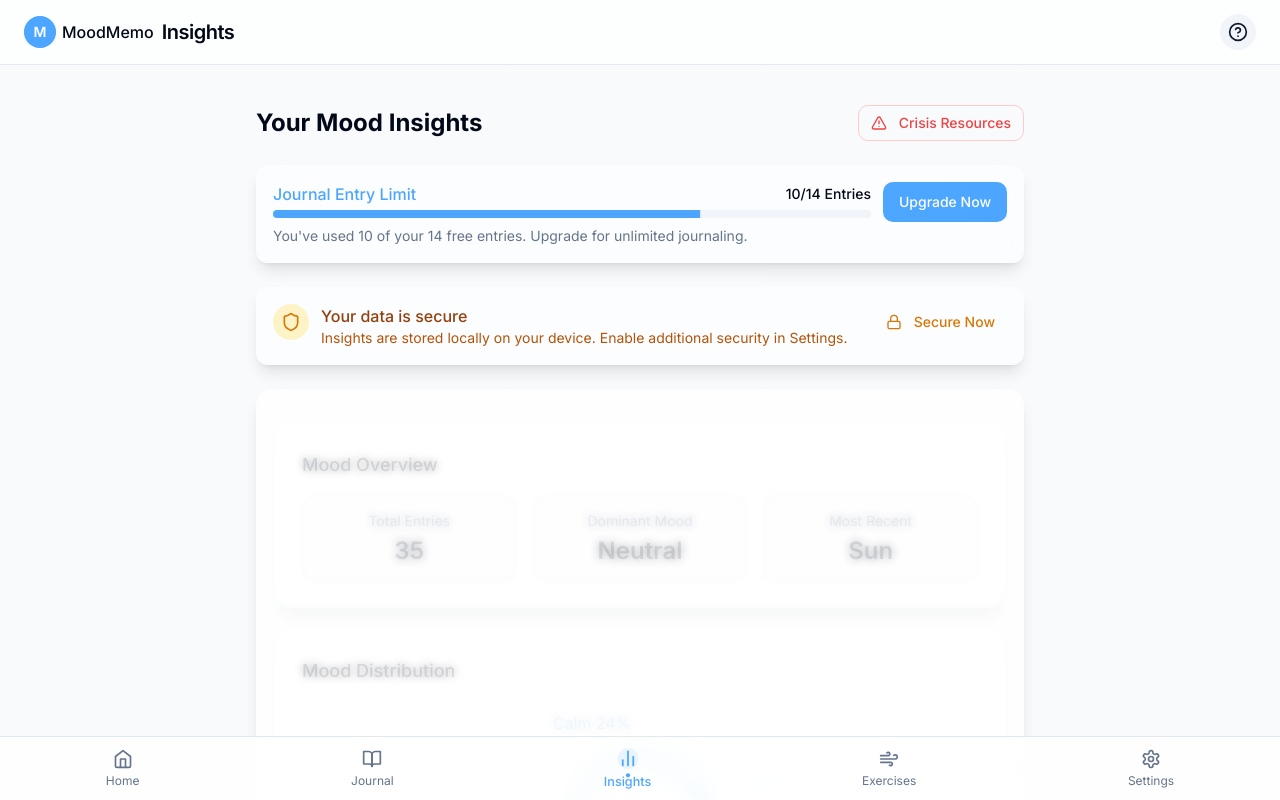
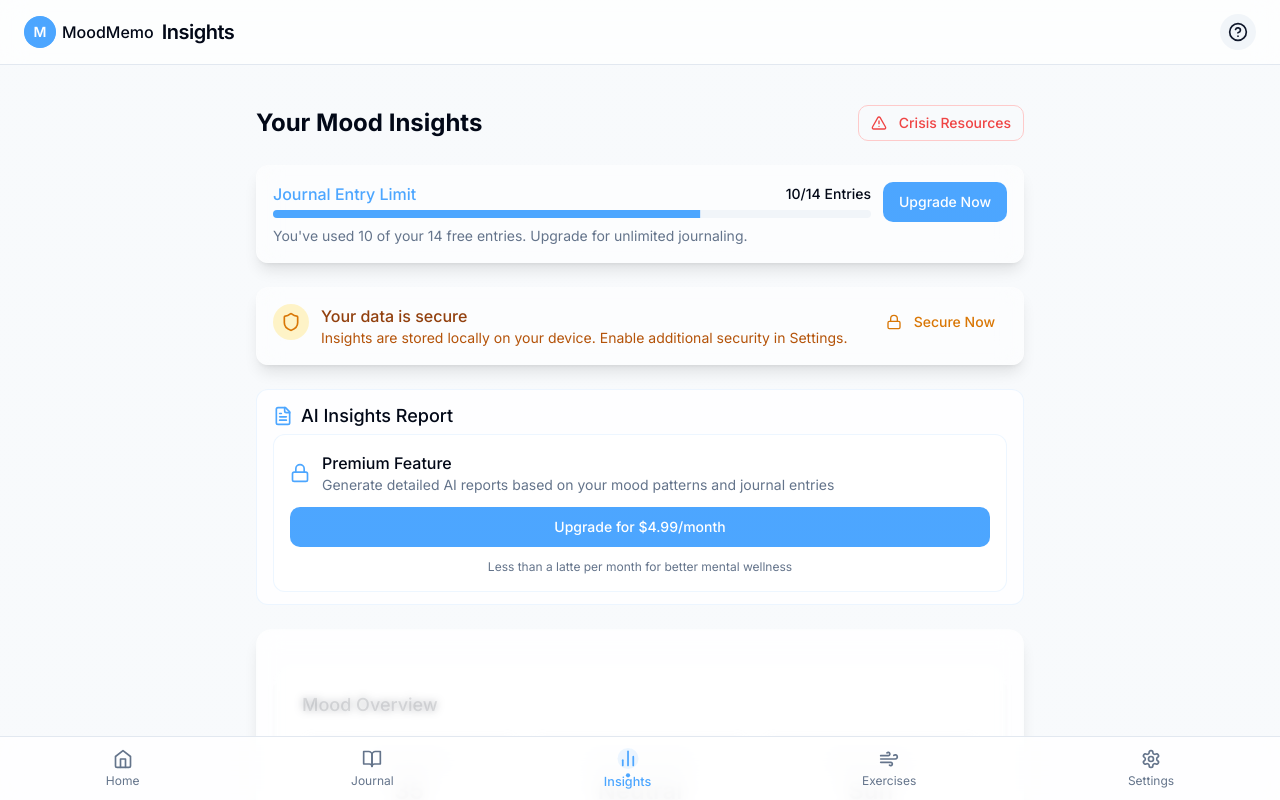
Before and after one commit to i3r4d/MoodMemo, a React (Vite) app: page /dashboard in a window 1280 px wide. Shown: the top 800 px of the page. Built offline with nearby package versions, Linux system fonts and the light colour scheme.

Commit message:
Add AI report generation feature
Implement AI report generation on Insights and Settings pages with timeframe selection.

```diff
--- /dev/null
+++ b/src/components/ReportGenerator.tsx
@@ -0,0 +1,136 @@
+
+import React, { useState } from 'react';
+import { useToast } from '@/hooks/use-toast';
+import { Button } from '@/components/ui/button';
+import { Label } from '@/components/ui/label';
+import {
+  Select,
+  SelectContent,
+  SelectItem,
+  SelectTrigger,
+  SelectValue,
+} from '@/components/ui/select';
+import { LockIcon, FileTextIcon } from 'lucide-react';
+
+interface ReportGeneratorProps {
+  isPremium?: boolean;
+  className?: string;
+  insightsView?: boolean;
+}
+
+const timeframeOptions = [
+  { value: 'recent', label: 'Most Recent Entries' },
+  { value: 'week', label: 'Past Week' },
+  { value: 'twoWeeks', label: 'Past Two Weeks' },
+  { value: 'month', label: 'Past Month' },
+  { value: 'sixMonths', label: 'Past 180 Days' },
+  { value: 'year', label: 'Past Year' },
+];
+
+const ReportGenerator: React.FC<ReportGeneratorProps> = ({
+  isPremium = false,
+  className = '',
+  insightsView = false
+}) => {
+  const { toast } = useToast();
+  const [timeframe, setTimeframe] = useState('month');
+
+  const handleGenerateReport = () => {
+    const selectedTimeframe = timeframeOptions.find(option => option.value === timeframe);
+
+    toast({
+      title: "Report Generation Initiated",
+      description: `Generating AI insights report for ${selectedTimeframe?.label.toLowerCase()}. This will be ready shortly.`,
+    });
+
+    // Mock report generation - in a real app, this would call an API
+    setTimeout(() => {
+      toast({
+        title: "Report Ready",
+        description: "Your AI insights report has been generated and is ready to download.",
+      });
+    }, 3000);
+  };
+
+  const handlePremiumClick = () => {
+    toast({
+      title: "Premium Feature",
+      description: "Upgrade to Premium for $4.99/month to access AI-generated insights reports and more.",
+    });
+  };
+
+  // If in insights view, use a different styling
+  const containerClasses = insightsView
+    ? "px-4 py-3 bg-white/80 rounded-lg border border-primary/10 mb-4"
+    : "glass-morphism mood-journal-card space-y-4";
+
+  return (
+    <div className={`${containerClasses} ${className}`}>
+      <div className="flex items-center gap-2 mb-1">
+        <FileTextIcon className="h-5 w-5 text-primary" />
+        <h2 className={insightsView ? "text-lg font-medium" : "text-lg font-medium"}>AI Insights Report</h2>
+      </div>
+
+      {!isPremium ? (
+        <div className="p-4 bg-white/60 rounded-lg border border-primary/10 space-y-3">
+          <div className="flex items-center gap-3">
+            <LockIcon className="h-5 w-5 text-primary" />
+            <div>
+              <p className="font-medium">Premium Feature</p>
+              <p className="text-sm text-muted-foreground">
+                Generate detailed AI reports based on your mood patterns and journal entries
+              </p>
+            </div>
+          </div>
+          <Button
+            onClick={handlePremiumClick}
+            className="w-full bg-gradient-to-r from-primary to-primary/80"
+          >
+            Upgrade for $4.99/month
+          </Button>
+          <p className="text-xs text-center text-muted-foreground">
+            Less than a latte per month for better mental wellness
+          </p>
+        </div>
+      ) : (
+        <div className="space-y-4">
+          <p className="text-sm text-muted-foreground">
+            Generate a detailed AI analysis of your journal entries and mood patterns
+            for insights into your emotional well-being.
+          </p>
+
+          <div className="space-y-2">
+            <Label htmlFor="timeframe">Select Timeframe</Label>
+            <Select value={timeframe} onValueChange={setTimeframe}>
+              <SelectTrigger className="w-full">
+                <SelectValue placeholder="Select Timeframe" />
+              </SelectTrigger>
+              <SelectContent>
+                {timeframeOptions.map(option => (
+                  <SelectItem key={option.value} value={option.value}>
+                    {option.label}
+                  </SelectItem>
+                ))}
+              </SelectContent>
+            </Select>
+          </div>
+
+          <Button
+            onClick={handleGenerateReport}
+            className="w-full"
+          >
+            <FileTextIcon className="h-4 w-4 mr-2" />
+            Generate Report
+          </Button>
+
+          <div className="text-xs text-muted-foreground">
+            Reports include sentiment analysis, common triggers, and actionable recommendations
+            based on your entries during the selected timeframe.
+          </div>
+        </div>
+      )}
+    </div>
+  );
+};
+
+export default ReportGenerator;
--- a/src/pages/Dashboard.tsx
+++ b/src/pages/Dashboard.tsx
@@ -1,4 +1,3 @@
-
 import React, { useState } from 'react';
 import { motion } from 'framer-motion';
 import MoodDashboard from '@/components/MoodDashboard';
@@ -7,6 +6,7 @@ import { Button } from '@/components/ui/button';
 import { LockIcon, ShieldIcon, AlertTriangleIcon, InfoIcon } from 'lucide-react';
 import { useToast } from '@/hooks/use-toast';
 import { Progress } from '@/components/ui/progress';
+import ReportGenerator from '@/components/ReportGenerator';
 
 const Dashboard = () => {
   const { toast } = useToast();
@@ -125,6 +125,11 @@ const Dashboard = () => {
           </div>
         </div>
 
+        <ReportGenerator
+          isPremium={isPremium}
+          insightsView={true}
+        />
+
         {isPremium ? (
           <MoodDashboard
             moodDistribution={moodDistribution}
@@ -150,7 +155,6 @@ const Dashboard = () => {
               </p>
             </div>
 
-            {/* Blurred preview of the dashboard */}
             <div className="opacity-40 pointer-events-none">
               <MoodDashboard
                 moodDistribution={moodDistribution}
@@ -178,7 +182,6 @@ const Dashboard = () => {
           </div>
         </div>
 
-        {/* Free version ad placeholder with Why Ads tooltip */}
         {!isPremium && (
           <div className="p-3 bg-gray-50 border border-gray-200 rounded-lg text-sm text-gray-500 mt-6">
             <div className="flex items-center justify-between">
--- a/src/pages/Settings.tsx
+++ b/src/pages/Settings.tsx
@@ -1,4 +1,3 @@
-
 import React, { useState } from 'react';
 import { motion } from 'framer-motion';
 import AnimatedTransition from '@/components/AnimatedTransition';
@@ -9,6 +8,7 @@ import { Input } from '@/components/ui/input';
 import { Label } from '@/components/ui/label';
 import { Checkbox } from '@/components/ui/checkbox';
 import { AlertTriangleIcon, FingerprintIcon, ShieldIcon, LockIcon, CreditCardIcon, EyeIcon, KeyIcon } from 'lucide-react';
+import ReportGenerator from '@/components/ReportGenerator';
 
 const Settings = () => {
   const [biometricEnabled, setBiometricEnabled] = useState(false);
@@ -179,6 +179,10 @@ const Settings = () => {
               </div>
 
               <div className="pt-4 border-t">
+                <ReportGenerator isPremium={false} />
+              </div>
+
+              <div className="pt-4 border-t">
                 <div className="bg-blue-50 p-3 rounded-lg text-blue-700 text-sm flex gap-2">
                   <div className="shrink-0 mt-0.5">
                     <ShieldIcon className="h-5 w-5" />
```
